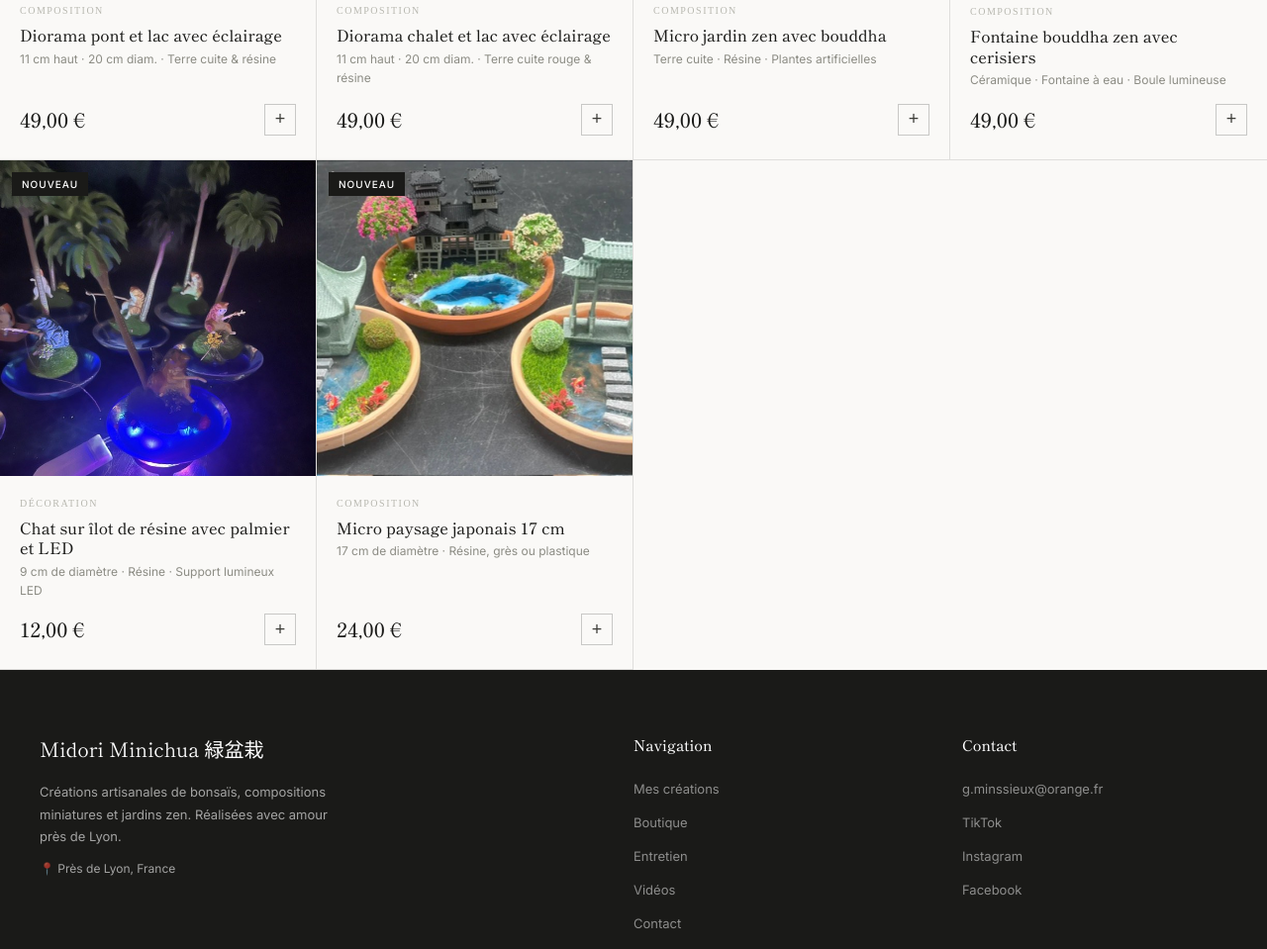
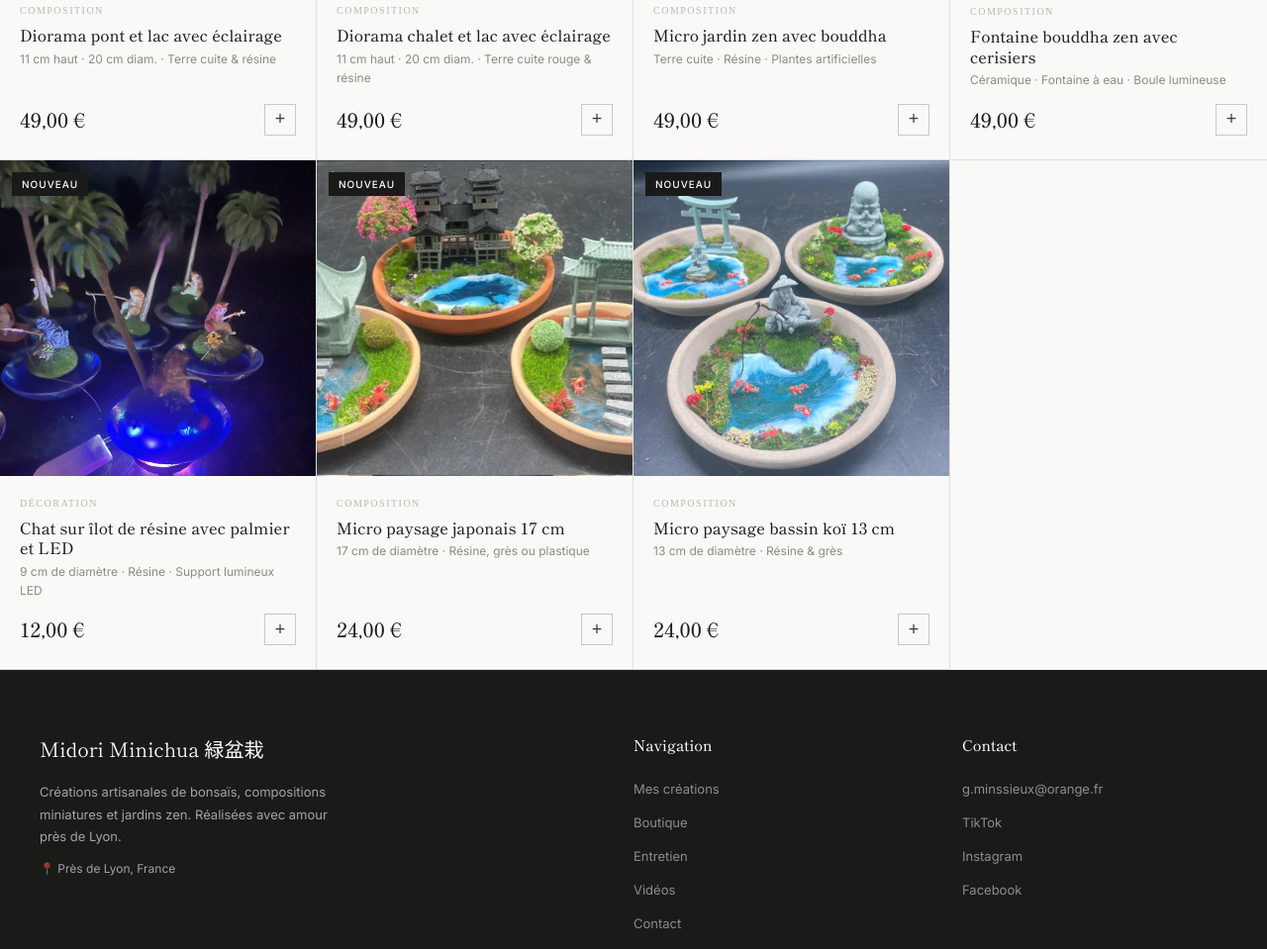
Before and after one commit to AlexisMinssieux/midori-minichua, a website: page boutique.html in a window 1280 px wide. Shown: the part 1881-2840 px from the top of the page at 99% size. Drawn offline with Linux system fonts and the light colour scheme.

Commit message:
Ajout produit : Micro paysage bassin koï 13 cm (24€)
Co-Authored-By: Claude Opus 4.8 <noreply@anthropic.com>

```diff
--- a/boutique.html
+++ b/boutique.html
@@ -383,6 +383,19 @@ const products = [
     imgs: ["img/micro-paysage-17cm-1.jpg"],
     tags: ["Zen", "Temple", "Jardin japonais"],
     desc: "Micro paysage japonais artisanal dans un plateau de 17 cm de diamètre : temple ou pagode, rivière en résine bleue, pas japonais, mousse et fleurs. Plusieurs modèles disponibles (temple, pagode, portail torii). Pièce faite main en résine, grès ou plastique. Livraison dès 6,49 € ou remise en main propre à Saint-Genis-Laval."
+  },
+  {
+    id: 15,
+    name: "Micro paysage bassin koï 13 cm",
+    species: "Composition",
+    age: "13 cm de diamètre · Résine & grès",
+    price: 24,
+    tag: "Nouveau",
+    category: "composition",
+    img: "img/micro-paysage-13cm-1.jpg",
+    imgs: ["img/micro-paysage-13cm-1.jpg"],
+    tags: ["Zen", "Koï", "Jardin japonais"],
+    desc: "Micro paysage zen artisanal dans un plateau en grès de 13 cm de diamètre : bassin à carpes koï en résine bleue, mousse naturelle et fleurs colorées. Plusieurs modèles disponibles (portail torii et bouddha, bouddha rieur, pêcheur japonais). Pièce faite main en résine et grès. Livraison dès 6,49 € ou remise en main propre à Saint-Genis-Laval."
   }
 ];
 
```
Also changed, not shown: img/micro-paysage-13cm-1.jpg (added).
